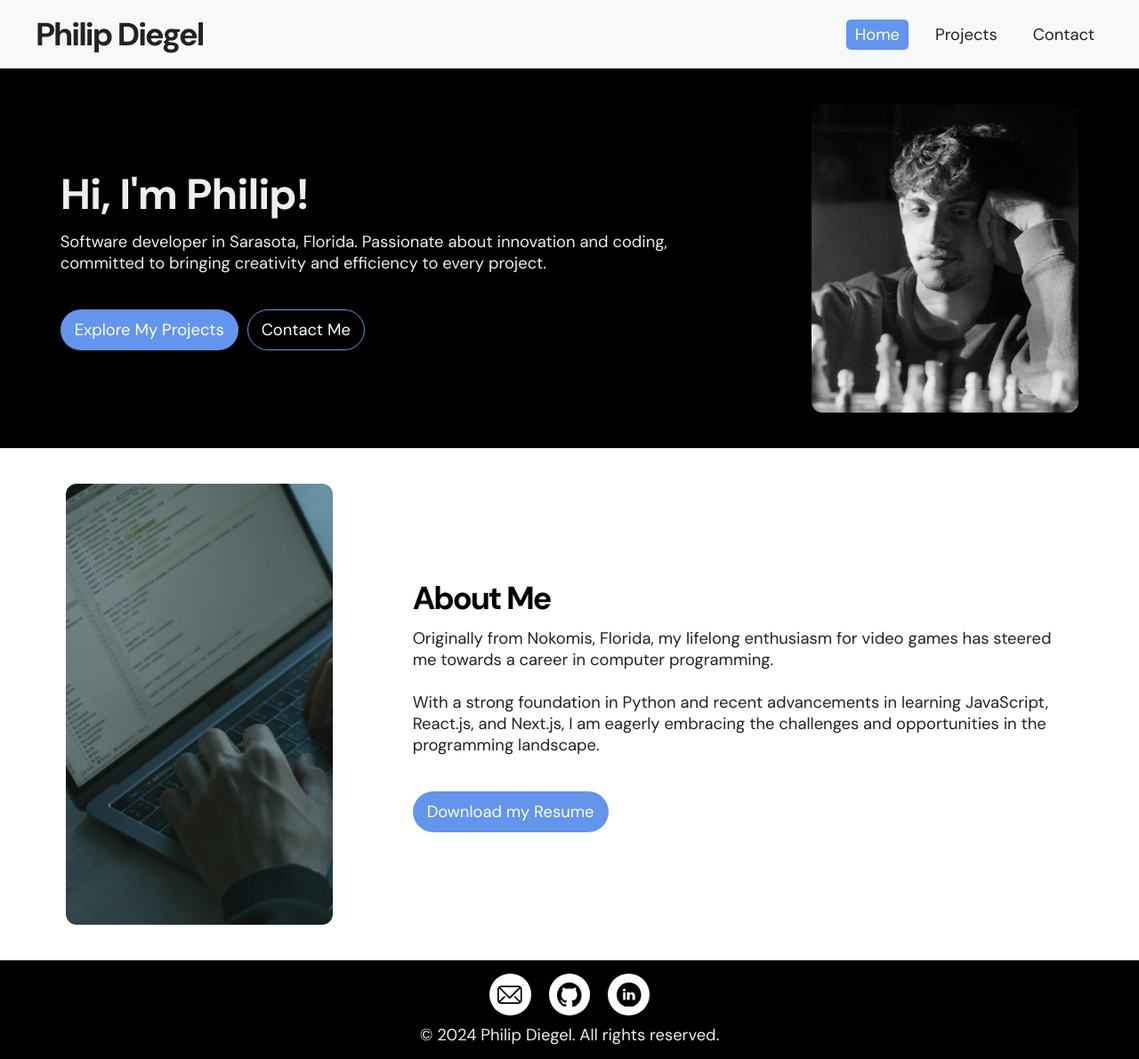
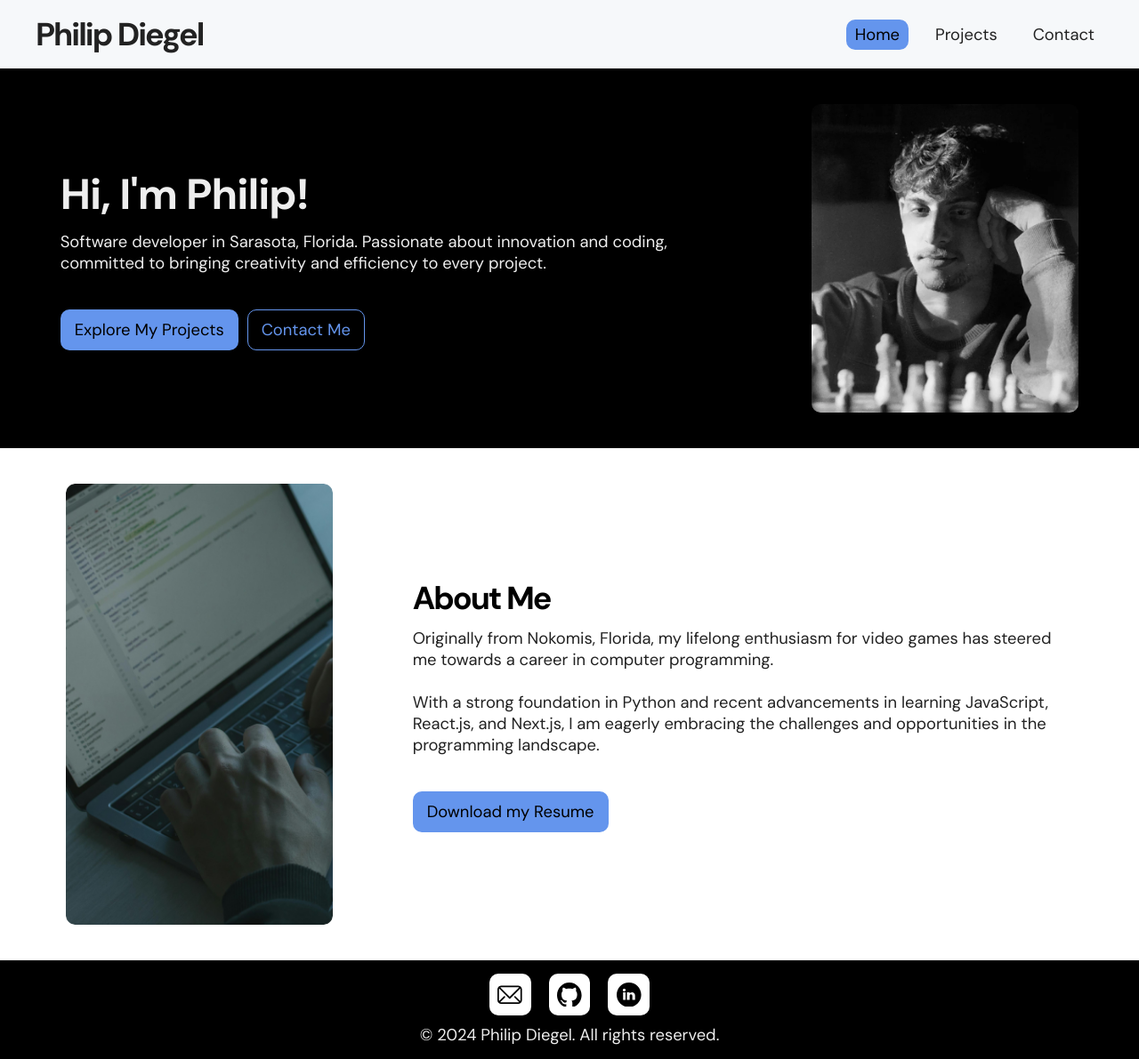
Before and after one commit to pdiegel/Next-Portfolio, a Next.js app: page / in a window 1280 px wide. Shown: the whole page at 89% size. Built offline with nearby package versions, Linux system fonts and the light colour scheme.

Commit message:
Accessibility Fixes

```diff
--- a/components/dropdownmenu.tsx
+++ b/components/dropdownmenu.tsx
@@ -2,24 +2,7 @@ import navigationUrls from "@/public/navigation.json";
 import Link from "next/link";
 import { useState, useEffect, ReactNode } from "react";
 
-export default function DropDownMenu() {
-  const dropDownObjects = () => {
-    return Object.entries(navigationUrls).map(([navName, url]) => {
-      return (
-        <DropDownItem key={navName} url={url}>
-          {navName}
-        </DropDownItem>
-      );
-    });
-  };
-
-  function DropDownItem({
-    url,
-    ...props
-  }: {
-    url: string;
-    children: ReactNode;
-  }) {
+function DropDownItem({ url, ...props }: { url: string; children: ReactNode }) {
   const [isClient, setIsClient] = useState(false);
 
   useEffect(() => {
@@ -41,5 +24,16 @@ export default function DropDownMenu() {
   );
 }
 
+export default function DropDownMenu() {
+  const dropDownObjects = () => {
+    return Object.entries(navigationUrls).map(([navName, url]) => {
+      return (
+        <DropDownItem key={navName} url={url}>
+          {navName}
+        </DropDownItem>
+      );
+    });
+  };
+
   return <>{dropDownObjects()}</>;
 }
--- a/components/footer.tsx
+++ b/components/footer.tsx
@@ -7,14 +7,14 @@ export default function Footer() {
   return (
     <footer>
       <div className="footerItems wrapper">
-        <div className="footerIcons">
+        <ul className="footerIcons">
           <NavItem icon={<EmailIcon />} url="mailto:philipdiegel@gmail.com" />
           <NavItem icon={<GitHubIcon />} url="https://github.com/pdiegel" />
           <NavItem
             icon={<LinkedInIcon />}
             url="https://www.linkedin.com/in/philip-diegel"
           />
-        </div>
+        </ul>
         <p className="text-center">
           © 2024 Philip Diegel. All rights reserved.
         </p>
--- a/components/header.tsx
+++ b/components/header.tsx
@@ -14,12 +14,12 @@ export default function Header() {
           <h2>Philip Diegel</h2>
         </Link>
         <Nav>
-          <div className="hamburgerMenu">
+          <ul className="hamburgerMenu">
             <NavItem icon={<DropDownIcon />}>
               {/* Dropdown goes here */}
               <DropDownMenu />
             </NavItem>
-          </div>
+          </ul>
           <div className="navLinks">
             <DropDownMenu />
           </div>
--- a/components/nav.tsx
+++ b/components/nav.tsx
@@ -3,7 +3,7 @@ import { ReactNode } from "react";
 export default function Nav(props: { children: ReactNode }) {
   return (
     <nav className="navbar">
-      <ul className="navbar-nav">{props.children}</ul>
+      <div className="navbar-nav">{props.children}</div>
     </nav>
   );
 }
--- a/components/navitem.tsx
+++ b/components/navitem.tsx
@@ -17,14 +17,24 @@ export default function NavItem({
   const linkHandler = () => {
     if (url !== undefined) {
       return (
-        <Link href={url ? url : "#"} className="icon-button" target="_blank">
+        <Link
+          href={url ? url : "#"}
+          className="icon-button"
+          target="_blank"
+          aria-label={`Link to ${url}`}
+        >
           {icon}
         </Link>
       );
     }
     return (
       <>
-        <button className="icon-button" onClick={() => setOpen(!open)}>
+        <button
+          className="icon-button"
+          onClick={() => setOpen(!open)}
+          name="hamburgerMenu"
+          aria-label="Hamburger Menu Button"
+        >
           {open ? <CloseIcon /> : icon}
         </button>
         {open && hamburgerMenu()}
--- a/pages/index.tsx
+++ b/pages/index.tsx
@@ -1,5 +1,5 @@
 import Head from "next/head";
-import PortraitImg from "@/public/philip.jpg";
+import PortraitImg from "@/public/philip.webp";
 import AboutImg from "@/public/programming.png";
 import Image from "next/image";
 import Link from "next/link";
@@ -35,7 +35,12 @@ export default function Home() {
                 </Link>
               </div>
             </FromBelowEntryDiv>
-            <Image src={PortraitImg} alt="Portrait" />
+            <Image
+              src={PortraitImg}
+              alt="Portrait"
+              priority
+              sizes="(max-width: 768px) 100vw, (max-width: 1200px) 50vw, 33vw"
+            />
           </div>
         </section>
         <section>
--- a/styles/globals.css
+++ b/styles/globals.css
@@ -4,12 +4,14 @@ html {
 
 :root {
     --primary-color: #6495ED;
+    --primary-dark: #154EB7;
+    --primary-transparent: rgba(100, 149, 237, 0.7);
     --font-color-main: #222;
     --background-main: #FFF;
     --banner-color: #F6F8FA;
     --border-color: #D0D7DE;
     --max-width: 1200px;
-    --border-radius: 12px;
+    --border-radius: 10px;
     --font-main: 'DM Sans', sans-serif;
     --icon-color: #e0e0e0;
     --grouped-margin: 20px;
@@ -133,7 +135,7 @@ footer {
 .nav-item button {
     background-color: var(--icon-color);
     padding: 10px;
-    border-radius: 25%;
+    border-radius: var(--border-radius);
     height: 20px;
     width: 20px;
     box-sizing: content-box;
@@ -157,14 +159,14 @@ header svg {
     flex-direction: column;
     background-color: var(--banner-color);
     padding: 10px;
-    border-radius: 5px;
+    border-radius: var(--border-radius);
     box-shadow: 1px 1px 3px rgba(0, 0, 0, 0.2);
 }
 
 .dropdown a,
 .navLinks a {
     text-decoration: none;
-    border-radius: 5px;
+    border-radius: var(--border-radius);
     transition: color 300ms, background-color 300ms;
 }
 
@@ -235,45 +237,44 @@ section h1 {
     justify-content: center;
     align-items: center;
     padding: 5px;
-    border-radius: 50%;
+    border-radius: var(--border-radius);
 }
 
 .primary-button,
 .secondary-button {
     border: none;
     padding: 10px 15px;
-    border-radius: 100px;
-    color: var(--background-main);
+    border-radius: var(--border-radius);
     cursor: pointer;
     text-decoration: none;
-    box-shadow: 1px 1px 5px transparent;
-    transition: box-shadow 300ms, background-color 300ms, color 300ms, border 300ms;
+    transition: box-shadow 200ms, background-color 200ms, color 200ms, border 200ms;
 }
 
 .primary-button {
     background-color: var(--primary-color);
     border: 1px solid transparent;
+    color: #000;
+    box-shadow: 0 0 15px transparent;
 }
 
 .secondary-button {
     background-color: transparent;
     border: 1px solid var(--primary-color);
+    color: var(--primary-color);
 }
 
 .primary-button:hover,
 .secondary-button:hover {
-    box-shadow: 1px 1px 5px rgba(0, 0, 0, 0.8);
+    box-shadow: 0 0 15px var(--primary-transparent);
 }
 
 .primary-button:hover {
-    background-color: var(--background-main);
-    color: var(--primary-color);
-    border: 1px solid var(--primary-color);
+    border: 1px solid var(--primary-dark);
 }
 
 .secondary-button:hover {
     background-color: var(--primary-color);
-    color: var(--background-main);
+    color: #000;
 }
 
 main ul {
@@ -304,7 +305,7 @@ textarea {
 select,
 input,
 textarea {
-    border-radius: 5px;
+    border-radius: var(--border-radius);
     border: 1px solid var(--border-color);
     transition: box-shadow 300ms;
 }
@@ -359,14 +360,10 @@ footer svg {
         display: flex;
     }
 
-    .navLinks a.active {
-        background-color: var(--primary-color);
-        color: var(--background-main);
-    }
-
+    .navLinks a.active,
     .navLinks a:hover {
         background-color: var(--primary-color);
-        color: var(--background-main);
+        color: #000;
     }
 
     .footerIcons a:hover {
```
Also changed, not shown: public/philip.webp (added). Lines whose indentation alone changed are shown as unchanged.
